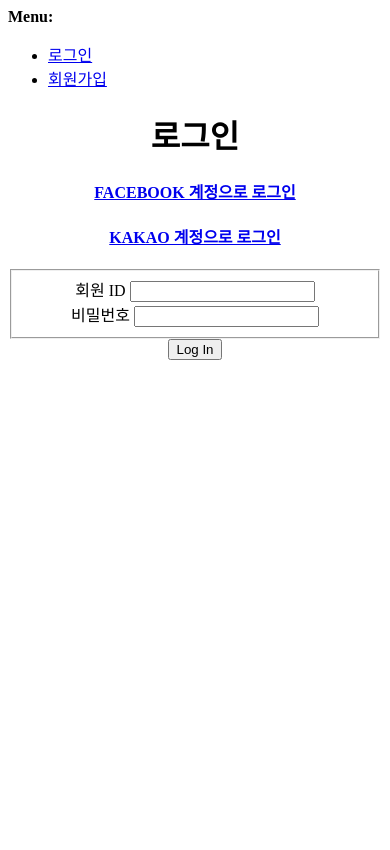
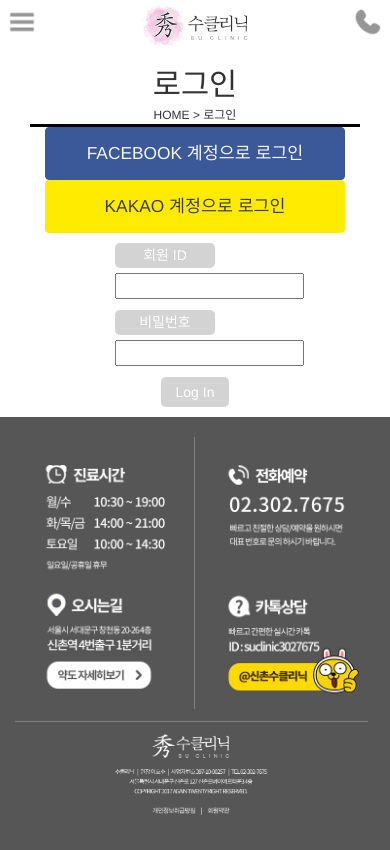
Before and after one commit to rheehyerin/suclinic, a Django app: template accounts/templates/accounts/login.html in a window 390 px wide. Before the commit the page ends 360 px from the top, so only its background shows below. Run offline with Django 3.2, Linux system fonts and the light colour scheme; the template is opened without the code that fills it, so the values that code supplies are empty, except form fields; tables that the repository leaves empty hold one stand-in row (values such as "Sample post"); form fields are guessed from the names that the template uses; some libraries are stand-ins or nearby versions.

Commit message:
login&signup templates reactiveness

```diff
--- /dev/null
+++ b/accounts/templates/account_base.html
@@ -0,0 +1,29 @@
+{% extends 'base.html' %}
+{% load i18n %}
+{% load staticfiles %}
+{% load socialaccount %}
+{% block css %}
+{% endblock %}
+
+{% block content %}
+<div class="container-fluid">
+	<div class="col-md-42 content-title margintop50">
+		<div class="semi_title">
+			{% block semi_title %} {% endblock %}
+		</div>
+		<div class="sub_title">
+			{% block sub_title %} {% endblock %}
+		</div>
+	</div>
+
+	<div class="col-md-38 col-md-offset-2 margintop30">
+		<div class="row">
+			{% block social_login %} {% endblock %}
+		</div>
+		<div class="row">
+			{% block form_content %} {% endblock %}
+		</div>
+	</div>
+</div>
+
+{% endblock %}
--- a/accounts/templates/accounts/login.html
+++ b/accounts/templates/accounts/login.html
@@ -1,4 +1,4 @@
-{% extends "account/base.html" %}
+{% extends "../account_base.html" %}
 {% load i18n %}
 {% load staticfiles %}
 {% load socialaccount %}
@@ -37,6 +37,8 @@
 	border-color:#3b5998;
 }
 .form_label{
+		width:100px;
+		float:left;
     border-radius: 5px;
     padding:1.5%;
     color : white;
@@ -56,36 +58,53 @@
     padding:1px;
     margin: 5%;
 }
+@media screen and (max-width: 767px){
+	.login_form{
+    width : 180px;
+    margin : 0 auto;
+}
+	h4{
+		font-size:13pt;
+	}
+	.form_label{
+		margin-bottom:5px;
+	}
+}
 </style>
 {% endblock %}
+{% block semi_title %}
+로그인
+{% endblock %}
 
-{% block content %}
+{% block sub_title %}
+HOME > 로그인
+{% endblock %}
 
-
-<center>
-<div id="content">
-    <h1>로그인</h1>
-		<form action="" method="POST" enctype="multipart/form-data">
+{% block social_login %}
+<form action="" method="POST" enctype="multipart/form-data" class="col-xs-42">
+		<div class="col-sm-30 col-sm-offset-6 paddingtop30" style="border-top:3px solid black;">
 		    {% get_providers as providers %} {% for provider in providers %}
-		    <a title="{{ provider.name }}" href="{% provider_login_url provider.id process='login' scope=scope auth_params=auth_params %}" class="btn btn-social btn-{{ provider.id }}">
+		    <a title="{{ provider.name }}" href="{% provider_login_url provider.id process='login' scope=scope auth_params=auth_params %}" class="btn btn-social btn-{{ provider.id }} col-sm-21 col-xs-42">
 		            <h4 style="text-transform: uppercase;">{{ provider.name }} 계정으로 로그인</h4>
 		    </a>
 		    {% endfor %}
+		</div>
 		</form>
+{% endblock %}
 
-
+{% block form_content %}
+	<div class="col-xs-42">
     <form action="." method="post" id="general_login" class="login_form">
-        {% csrf_token %} {% if form.errors %}
+        {% csrf_token %}
+        {% if form.errors %}
         <p class="errornote">사용자 정보를 다시 입력해주십시오.</p>
         {% endif %}
-        <fieldset class="aligned">
             <div class="form-row">
                 <span class="form_label">회원 ID</span> {{form.username}}
             </div>
             <div class="form-row">
                 <span class="form_label">비밀번호</span> {{form.password}}
             </div>
-        </fieldset>
         <div class="submit-row">
             <input type="submit" value="Log In" />
             <!-- <input type = "hidden" name = "next" value="{{next}}"/>  이거 주석처리해서 아까 settings.py에 있는 곳으로 기본
@@ -95,6 +114,6 @@
         document.getElementById('id_username').focus();
         </script>
     </form>
-</div>
-</center>
+  </div>
+
 {% endblock %}
--- a/main/templates/main.html
+++ b/main/templates/main.html
@@ -10,7 +10,7 @@
     	</div>
 
 			<div class="col-sm-42 md30 hidden-xs">
-				<img src="{% static 'img/main/visual4.jpeg' %}" class="img-responsive minmax">
+				<img src="{% static 'img/main/visual4.jpg' %}" class="img-responsive minmax">
 			</div>
 		</div>
 		<div class="col-sm-42 col-xs-42">
--- a/main/templates/main_imgslider2.html
+++ b/main/templates/main_imgslider2.html
@@ -11,12 +11,12 @@ new(function(){});var d={cd:function(a){return a},Ed:function(a){return-a*(a-2)}
 <style>
 .jssorb11{position:absolute}.jssorb11 div,.jssorb11 div:hover,.jssorb11 .av{position:absolute;width:16px;height:16px;background:url('{% static 'img/main/b10.png' %}') no-repeat;overflow:hidden;cursor:pointer}.jssorb11 div{background-position:-8px -9px}.jssorb11 div:hover,.jssorb11 .av:hover{background-position:-39px -9px}.jssorb11 .av{background-position:-69px -9px}.jssorb11 .dn,.jssorb11 .dn:hover{background-position:-99px -9px}
 </style>
-<div id="jssor_1" style="position:relative;left:0px;width:1110px;height:690px;overflow:hidden;visibility:hidden;background-color:#ffffff;">
+<div id="jssor_1" style="position:relative;left:0px;width:1110px;height:540px;overflow:hidden;visibility:hidden;background-color:#ffffff;">
 <!-- Loading Screen -->
 <div data-u="loading" style="position: absolute; top: 0px; left: 0px;">
 <div style="filter: alpha(opacity=70); opacity: 0.7; position: absolute; display: block; top: 0px; left: 0px; width: 100%; height: 100%;"></div>
 </div>
-<div data-u="slides" style="cursor:default;position:relative;top:0px;left:0px;width:1110px;height:690px;overflow:hidden;">
+<div data-u="slides" style="cursor:default;position:relative;top:0px;left:0px;width:1110px;height:540px;overflow:hidden;">
 <div>
 <img data-u="image" src="{% static 'img/main/visual1.jpg' %}" />
 </div>
```
Also changed, not shown: accounts/templates/accounts/signup.html (+29 -7 lines), static/img/main/visual1.jpg, static/img/main/visual2.jpg, static/img/main/visual3.jpg, static/img/main/visual4.jpeg (deleted), static/img/main/visual4.jpg.
